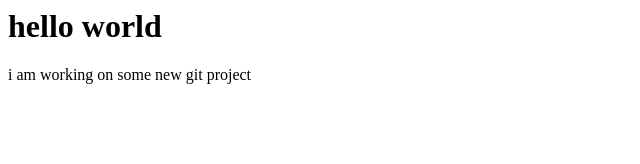
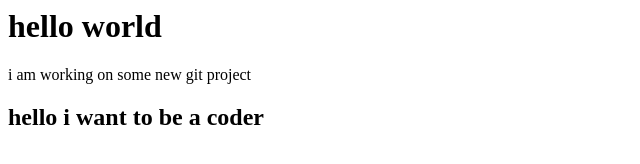
Before and after one commit to chethanGITHUB21/localrepo, a plain HTML site: page index.html in a window 1280 px wide. Shown: the whole page, without its empty margins (0-640 px from the left). Drawn offline with Linux system fonts and the light colour scheme.

Commit message:
add new feature

```diff
--- a/index.html
+++ b/index.html
@@ -1,2 +1,4 @@
 <h1>hello world</h1>
  <p>i am working on some new git project</p>
+
+ <h2>hello i want to be a coder</h2>
```
